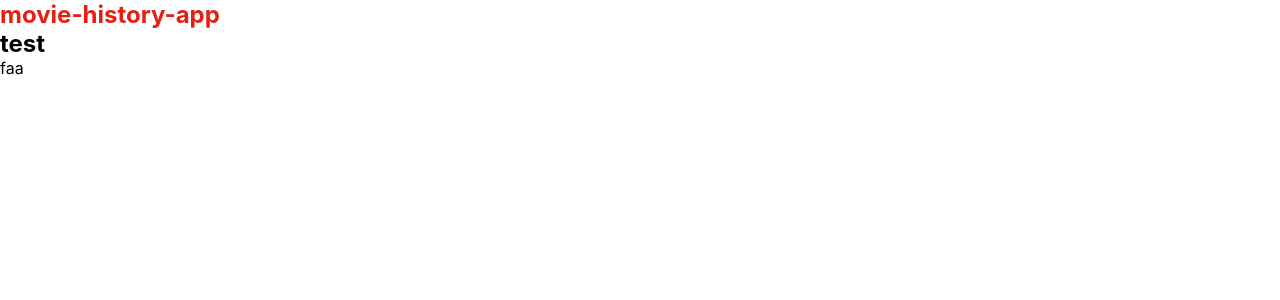
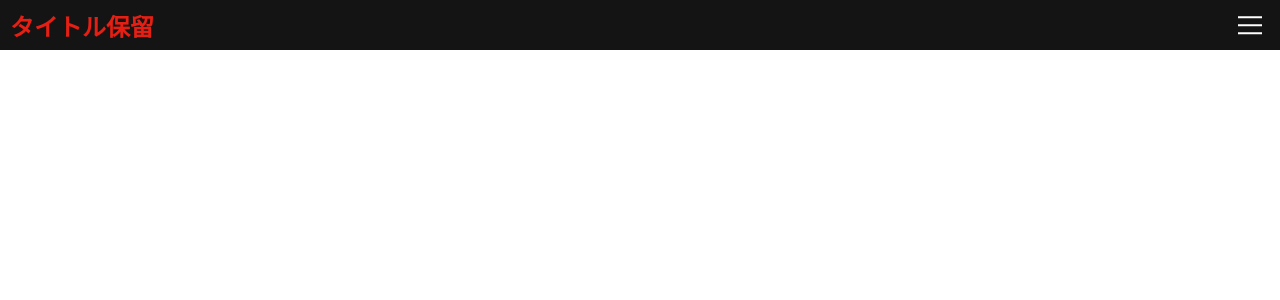
Before and after one commit to KataokaHirotaka/movie-history-app, a Next.js app: page / in a window 1280 px wide. Shown: the top 300 px of the page. Built offline with nearby package versions, Linux system fonts and the light colour scheme.

Commit message:
ヘッダーのビューとロジックの実装

```diff
--- a/src/components/elements/Header.tsx
+++ b/src/components/elements/Header.tsx
@@ -1,16 +1,119 @@
 import styled from 'styled-components'
+import { useIsActive } from '~/src/hooks/useIsActive'
 
 export const Header = () => {
+  const [isActive, handleClick] = useIsActive()
+
   return (
-    <div>
-      <StyleTitle>movie-history-app</StyleTitle>
-    </div>
+    <StyleHeader>
+      <StyleTitle>タイトル保留</StyleTitle>
+      <Hamburger className={isActive ? 'active' : ''} onClick={handleClick}>
+        <span></span>
+      </Hamburger>
+      <GlobalNav className={isActive ? 'active' : ''}>
+        <p>faaaa</p>
+      </GlobalNav>
+    </StyleHeader>
   )
 }
 
+/**
+ * style定義
+ */
+const StyleHeader = styled.header`
+  ${({ theme }) => theme.breakpoint.base`
+    display: flex;
+    align-items: center;
+    justify-content: space-between;
+		position: fixed;
+		top: 0;
+		left: 0;
+		z-index: ${theme.zindex.header};
+		width: 100vw;
+    padding: 5px 10px;
+    background-color: ${theme.colors.background};
+  `}
+`
 const StyleTitle = styled.h1`
   ${({ theme }) => theme.breakpoint.base`
     color: ${theme.colors.red};
     font-size: ${theme.fontSizes.large};
   `}
 `
+const Hamburger = styled.button`
+  ${({ theme }) => theme.breakpoint.base`
+    position: relative;
+    top: 0;
+    left: 0;
+		z-index: ${theme.zindex.floating};
+    width: 40px;
+    height: 40px;
+    border: none;
+    background: transparent;
+		cursor: pointer;
+
+    > span {
+      position: absolute;
+      top: 50%;
+      left: 50%;
+      width: 24px;
+      height: 1.5px;
+      background-color: ${theme.colors.white};
+      transform: translate(-50%, -50%);
+      transition: .2s ease-in-out;
+      &::before,
+      &::after {
+        display: block;
+        position: absolute;
+        left: 0;
+        width: 100%;
+        height: 1.5px;
+        background-color: ${theme.colors.white};
+        transition: .3s ease-in-out;
+        content: "";
+      }
+      &::before {
+        top: -8px;
+      }
+      &::after {
+        top: 8px
+      }
+    }
+
+    &.active {
+      span {
+        background-color: transparent;
+        &::before {
+          top: 0;
+          transform: rotate(45deg);
+        }
+        &::after {
+          top: 0;
+          transform: rotate(-45deg);
+        }
+      }
+    }
+  `}
+`
+
+const GlobalNav = styled.nav`
+  ${({ theme }) => theme.breakpoint.base`
+		visibility: hidden;
+		position: fixed;
+		top: 50px;
+		left: 0;
+		z-index: ${theme.zindex.front};
+		width: 100%;
+		height: 100vh;
+		background: ${theme.colors.background};
+		pointer-events: none;
+		transform: translateX(100%);
+		transition: .3s ease-in-out;
+
+		&.active {
+			visibility: visible;
+			pointer-events: auto;
+			transform: translateX(0);
+		}
+	`}
+`
--- /dev/null
+++ b/src/hooks/useIsActive.ts
@@ -0,0 +1,9 @@
+import { useCallback, useState } from 'react'
+
+export const useIsActive = () => {
+  const [isActive, setIsActive] = useState<boolean>(false)
+  const handleClick: boolean | (() => void) = useCallback(() => {
+    setIsActive(prevIsActive => !prevIsActive)
+  }, [])
+  return [isActive, handleClick]
+}
```
